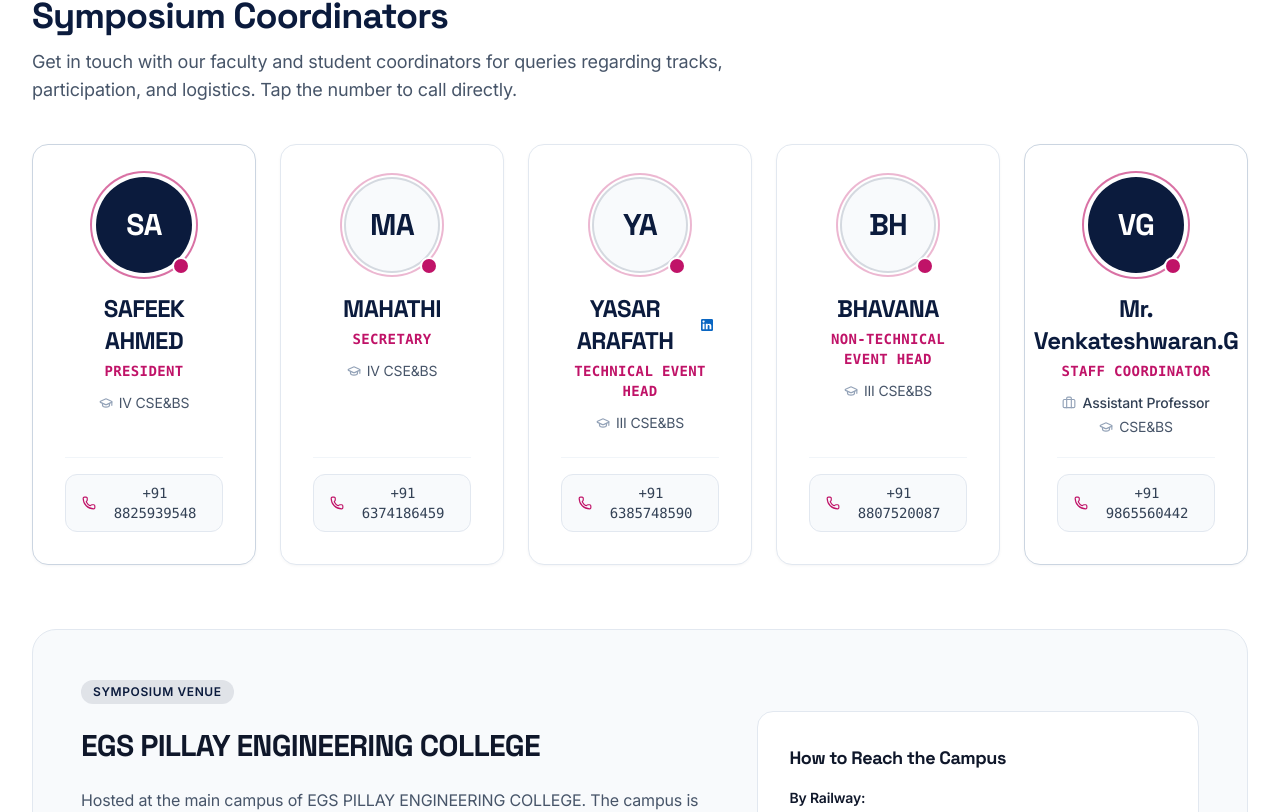
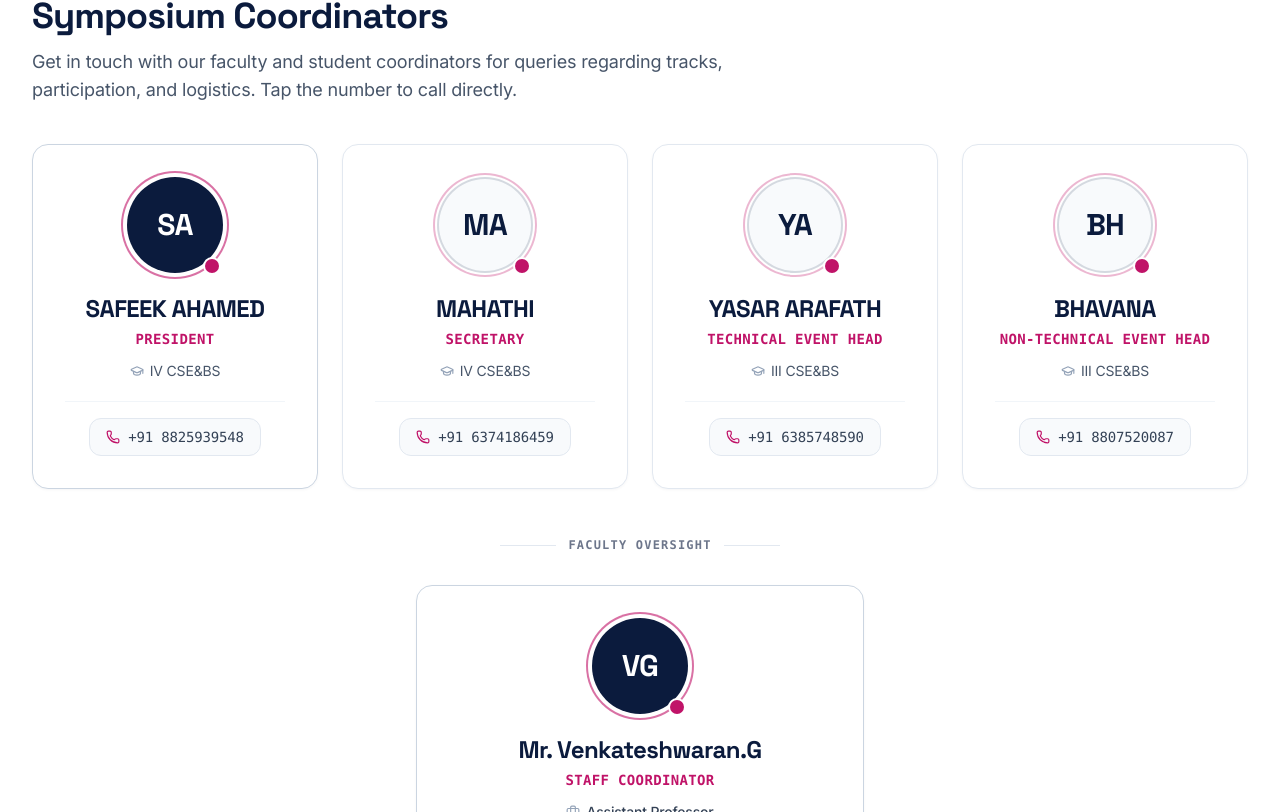
Before and after one commit to Yasar-Arafath24/SYNEXIA-website, a React (Vite) app: page /contact in a window 1280 px wide. Shown: the part 508-1320 px from the top of the page. Built offline with nearby package versions, Linux system fonts and the light colour scheme.

Commit message:
UI changed in contact

```diff
--- a/src/components/CoordinatorCard.jsx
+++ b/src/components/CoordinatorCard.jsx
@@ -53,28 +53,11 @@
         <span className="absolute bottom-0 right-1 w-3.5 h-3.5 rounded-full bg-brand-magenta ring-2 ring-white" />
       </div>
 
-      {/* NAME — Space Grotesk Bold & Optional LinkedIn Icon */}
+      {/* NAME — Space Grotesk Bold */}
       <div className="flex items-center justify-center gap-1.5 mb-1">
         <h3 className="text-xl sm:text-2xl font-bold font-display text-brand-navy tracking-tight group-hover:text-brand-blue transition-colors duration-200">
           {name}
         </h3>
-        {coordinator.linkedin && (
-          <a
-            href={coordinator.linkedin}
-            target="_blank"
-            rel="noopener noreferrer"
-            aria-label={`${name} on LinkedIn`}
-            className="inline-flex items-center text-[#0A66C2] hover:text-[#004182] transition-colors p-1 rounded-md hover:bg-blue-50"
-          >
-            <svg
-              className="w-4 h-4 fill-current"
-              viewBox="0 0 24 24"
-              aria-hidden="true"
-            >
-              <path d="M19 3a2 2 0 0 1 2 2v14a2 2 0 0 1-2 2H5a2 2 0 0 1-2-2V5a2 2 0 0 1 2-2h14m-.5 15.5v-5.3a3.26 3.26 0 0 0-3.26-3.26c-.85 0-1.84.52-2.28 1.3v-1.11h-2.79v8.37h2.79v-4.93c0-.77.62-1.4 1.39-1.4a1.4 1.4 0 0 1 1.4 1.4v4.93h2.75M6.88 8.56a1.68 1.68 0 0 0 1.68-1.68c0-.93-.75-1.69-1.68-1.69a1.69 1.69 0 0 0-1.69 1.69c0 .93.76 1.68 1.69 1.68m1.39 9.94v-8.37H5.5v8.37h2.77z"/>
-            </svg>
-          </a>
-        )}
       </div>
 
       {/* ROLE */}
--- a/src/data/coordinators.js
+++ b/src/data/coordinators.js
@@ -8,7 +8,7 @@
 export const coordinators = {
   president: {
     id: "president",
-    name: "SAFEEK AHMED",
+    name: "SAFEEK AHAMED",
     role: "President",
     category: "Core Team",
     year: "IV CSE&BS",
@@ -36,8 +36,7 @@
     year: "III CSE&BS",
     phone: "+91 6385748590",
     tel: "+916385748590",
-    initials: "YA",
-    linkedin: "https://www.linkedin.com/in/yasar-arafath-365490333/"
+    initials: "YA"
   },
 
   nonTechnicalHead: {
--- a/src/pages/ContactPage.jsx
+++ b/src/pages/ContactPage.jsx
@@ -16,13 +16,14 @@
 export default function ContactPage() {
   const venue = SYMPOSIUM_CONFIG.venue;
 
-  const orderedCoordinators = [
+  const studentCoordinators = [
     coordinators.president,
     coordinators.secretary,
     coordinators.technicalHead,
     coordinators.nonTechnicalHead,
-    coordinators.staffCoordinator,
   ];
+
+  const staffCoordinator = coordinators.staffCoordinator;
 
   return (
     <div className="bg-white min-h-screen">
@@ -47,14 +48,32 @@
           />
 
           <ScrollReveal>
-            <div className="grid grid-cols-1 sm:grid-cols-2 lg:grid-cols-5 gap-6">
-              {orderedCoordinators.map((coordinator, idx) => (
+            <div className="grid grid-cols-1 sm:grid-cols-2 lg:grid-cols-4 gap-6">
+              {studentCoordinators.map((coordinator, idx) => (
                 <CoordinatorCard
                   key={coordinator.id}
                   coordinator={coordinator}
-                  featured={idx === 0 || coordinator.category === 'Faculty'}
+                  featured={idx === 0}
                 />
               ))}
+            </div>
+          </ScrollReveal>
+
+          {/* STAFF COORDINATOR — Separated Below the Student Coordinators */}
+          <ScrollReveal className="mt-12">
+            <div className="flex items-center justify-center gap-3 mb-8">
+              <div className="h-[1px] w-10 sm:w-14 bg-slate-200" />
+              <span className="text-xs font-mono font-bold uppercase tracking-widest text-brand-navy/60 block">
+                Faculty Oversight
+              </span>
+              <div className="h-[1px] w-10 sm:w-14 bg-slate-200" />
+            </div>
+
+            <div className="max-w-md mx-auto">
+              <CoordinatorCard
+                coordinator={staffCoordinator}
+                featured={true}
+              />
             </div>
           </ScrollReveal>
         </section>
```
